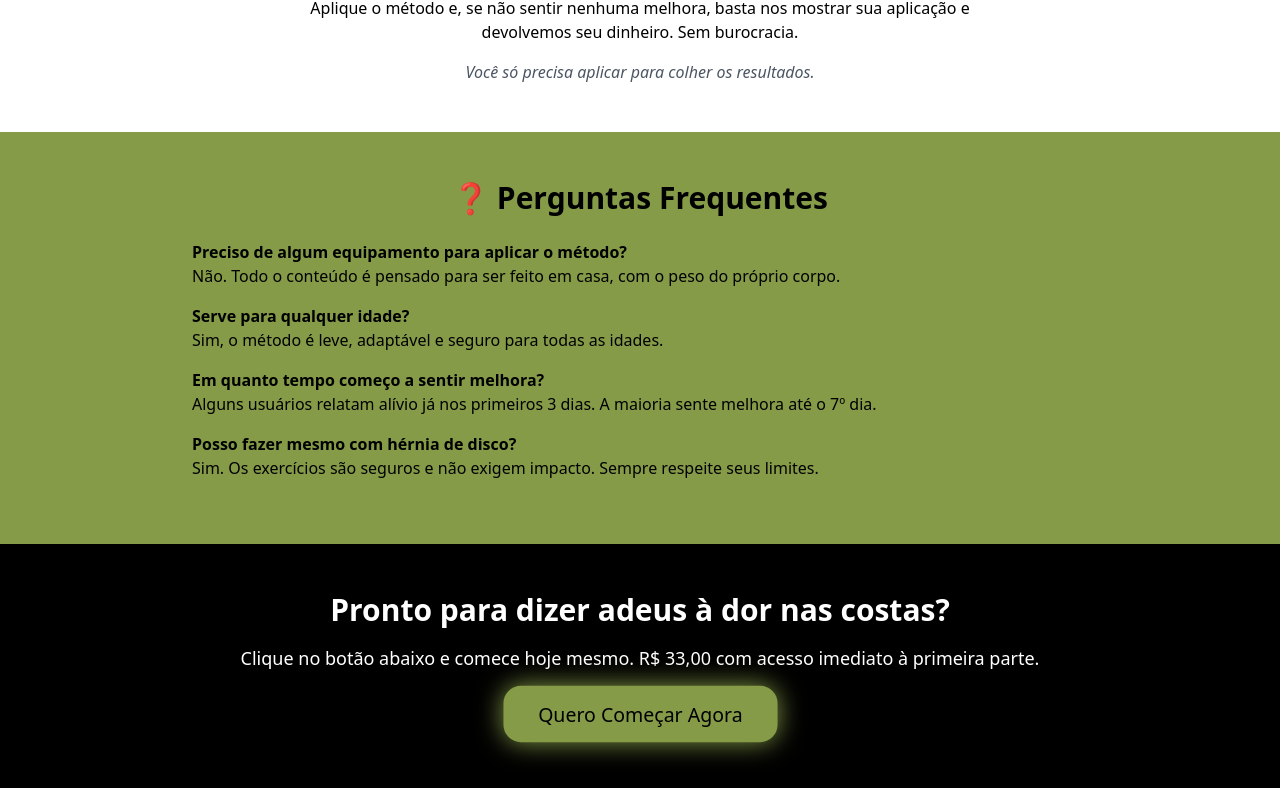
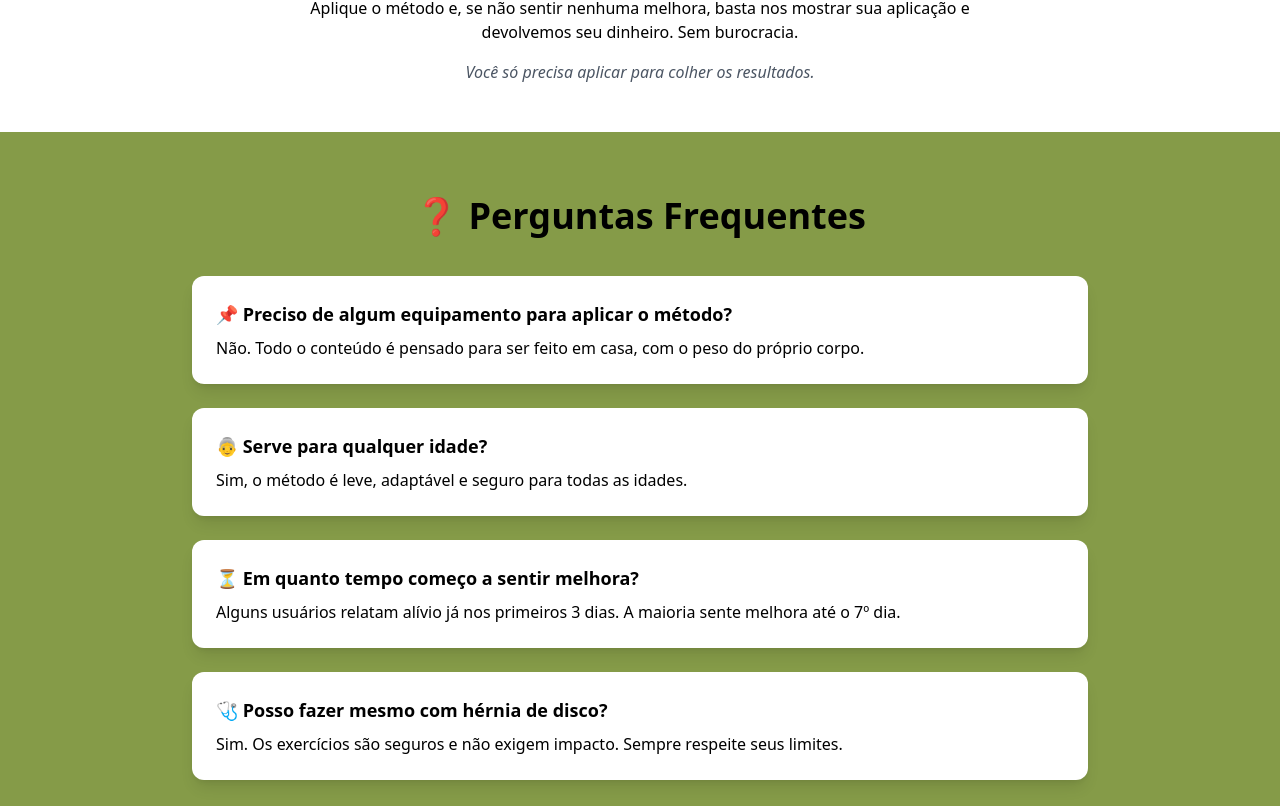
Before and after one commit to squad-member/site-dor-nas-costas, a React (Vite) app: page / in a window 1280 px wide. Shown: the part 3174-3980 px from the top of the page. Built offline with nearby package versions, Linux system fonts and the light colour scheme.

Commit message:
link hotmart adicionado

```diff
--- a/src/App.jsx
+++ b/src/App.jsx
@@ -200,25 +200,27 @@ animation: pulse-heart 1.2s infinite;
         <p className="italic text-gray-600">Você só precisa aplicar para colher os resultados.</p>
       </section>
 
-      {/* Bloco 7 - FAQ */}
-      <section className="bg-[#859B48] text-black py-12 px-6">
+     {/* FAQ Section */}
+<section className="bg-[#859B48] text-black py-16 px-6">
 <div className="max-w-4xl mx-auto">
-          <h2 className="text-2xl md:text-3xl font-bold mb-6 text-center">❓ Perguntas Frequentes</h2>
-          <div className="mb-4">
-            <h3 className="font-semibold">Preciso de algum equipamento para aplicar o método?</h3>
+<h2 className="text-3xl md:text-4xl font-extrabold text-center mb-10">❓ Perguntas Frequentes</h2>
+<div className="grid gap-6">
+<div className="bg-white rounded-xl p-6 shadow-lg">
+<h3 className="font-bold text-lg mb-2">📌 Preciso de algum equipamento para aplicar o método?</h3>
 <p>Não. Todo o conteúdo é pensado para ser feito em casa, com o peso do próprio corpo.</p>
 </div>
-          <div className="mb-4">
-            <h3 className="font-semibold">Serve para qualquer idade?</h3>
+<div className="bg-white rounded-xl p-6 shadow-lg">
+<h3 className="font-bold text-lg mb-2">👵 Serve para qualquer idade?</h3>
 <p>Sim, o método é leve, adaptável e seguro para todas as idades.</p>
 </div>
-          <div className="mb-4">
-            <h3 className="font-semibold">Em quanto tempo começo a sentir melhora?</h3>
+<div className="bg-white rounded-xl p-6 shadow-lg">
+<h3 className="font-bold text-lg mb-2">⏳ Em quanto tempo começo a sentir melhora?</h3>
 <p>Alguns usuários relatam alívio já nos primeiros 3 dias. A maioria sente melhora até o 7º dia.</p>
 </div>
-          <div className="mb-4">
-            <h3 className="font-semibold">Posso fazer mesmo com hérnia de disco?</h3>
+<div className="bg-white rounded-xl p-6 shadow-lg">
+<h3 className="font-bold text-lg mb-2">🩺 Posso fazer mesmo com hérnia de disco?</h3>
 <p>Sim. Os exercícios são seguros e não exigem impacto. Sempre respeite seus limites.</p>
+</div>
 </div>
 </div>
 </section>
```
Lines whose indentation alone changed are shown as unchanged.
